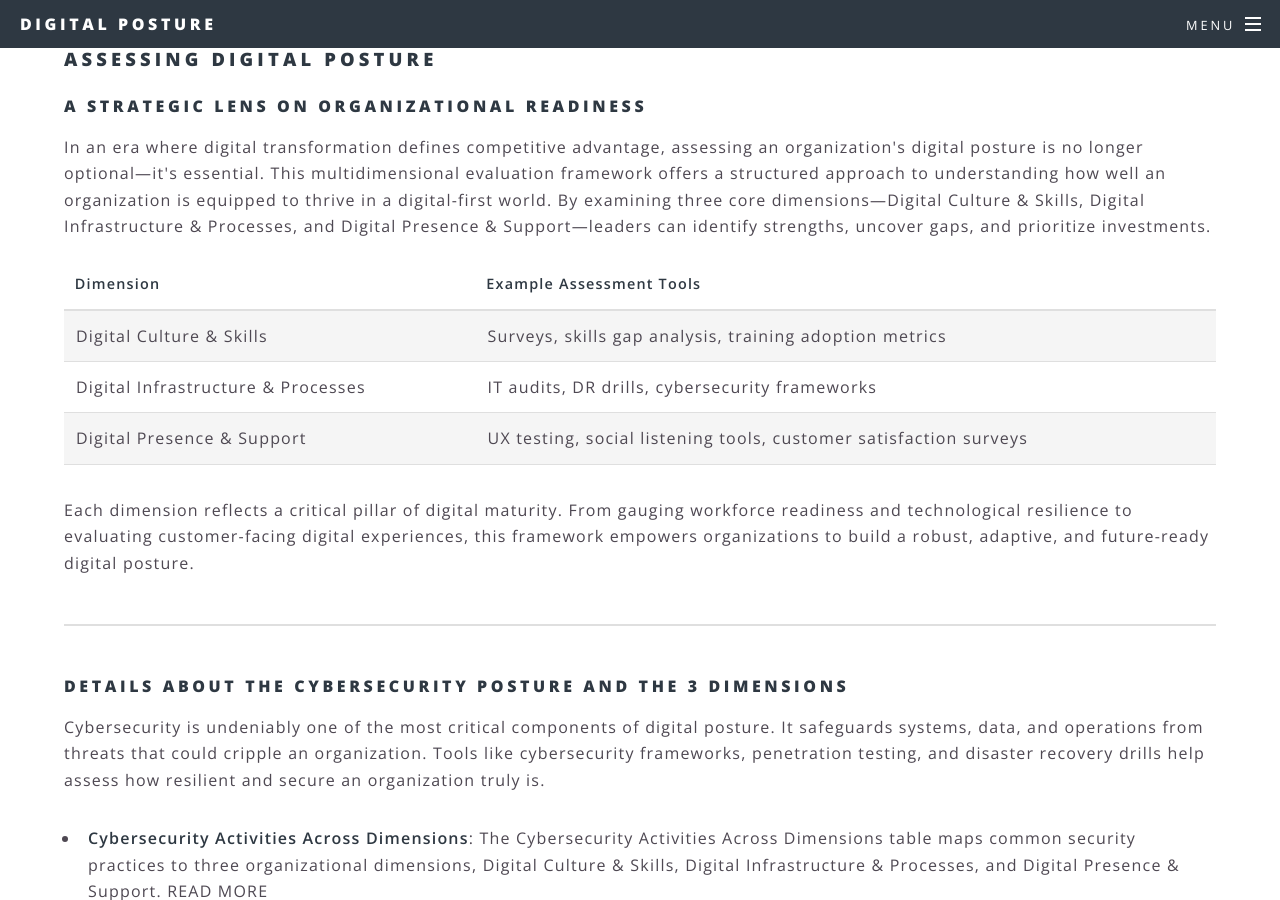
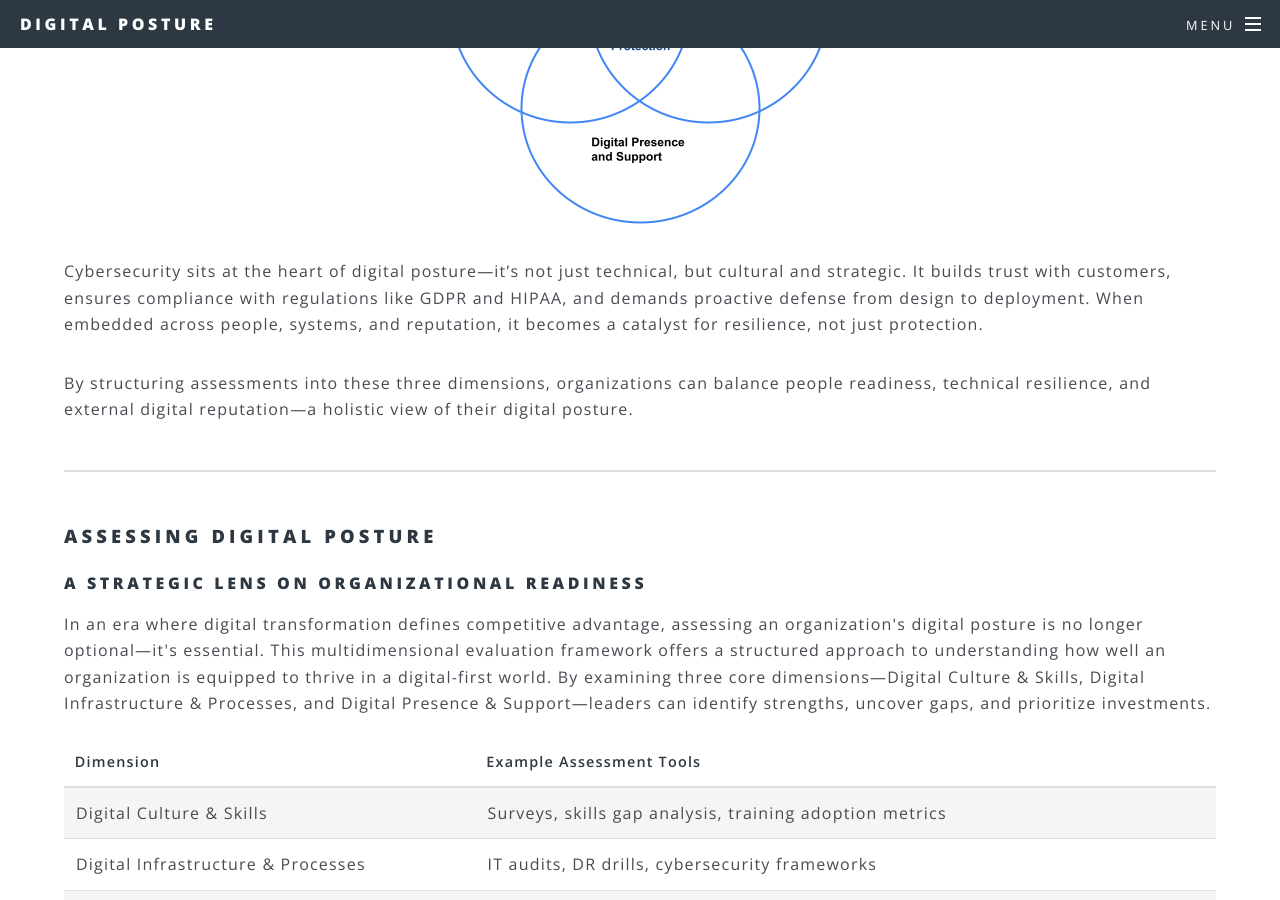
Before and after one commit to mixxr/mixxr.github.io, a Jekyll site: the page built from 3dimensions.html, in a window 1280 px wide and 900 px high, scrolled down 1055 px. Built offline with Jekyll 4.4.1, drawn with Linux system fonts in a browser that asks for light colours.

Commit message:
3d image and calendar

```diff
--- a/0about-us.html
+++ b/0about-us.html
@@ -3,7 +3,6 @@
 title: About Us
 subtitle: Fractional Digital Officers specializing in Digital Posture
 permalink: /about-us
-date: 2025-10-10
 ---
 <section>
 	<h3>Empowering SMEs to Thrive in the Digital Economy</h3>
--- a/3dimensions.html
+++ b/3dimensions.html
@@ -13,6 +13,9 @@
 						<li><b>{{ file.title }}</b>: {{ file.focus }} <a href="{{ file.url }}" aria-label="{{file.title}}">READ MORE</a></li><br/><!-- TO-DO: remove br-->
 					{% endfor %}
 				</ol>
+				<p><img	src="{{site.lang}}/images/3 dimensions_cybersecurity.png" alt="The 3 Dimensions of Digital Posture"
+					style="display: block; margin-left: auto; margin-right: auto; max-width: 100%; height: auto;"/></p>
+				<p>Cybersecurity sits at the heart of digital posture—it’s not just technical, but cultural and strategic. It builds trust with customers, ensures compliance with regulations like GDPR and HIPAA, and demands proactive defense from design to deployment. When embedded across people, systems, and reputation, it becomes a catalyst for resilience, not just protection.</p>
 				<p>By structuring assessments into these three dimensions, organizations can balance people readiness, technical resilience, and external digital reputation—a holistic view of their digital posture.</p>
 				<hr />
 			</section>
--- a/_includes/header.html
+++ b/_includes/header.html
@@ -1,6 +1,6 @@
 <!-- Header -->
 <div id="header"{% if page.layout == 'landing' %} class="alt"{% endif %} role="header">
-  <h1><a href="/">{{ site.title }}</a></h1>
+  <h1><a href="/">{{ site.title }}</a></h1><!--<img src="favicon.ico" width="24" height="24px"/>-->
   <nav id="nav">
     <ul>
       <li class="special">
--- a/book-meeting.html
+++ b/book-meeting.html
@@ -3,11 +3,10 @@
 title: Book a free meeting
 subtitle: this is a 30 minutes free meeting to discuss your needs about the digital posture
 permalink: /book-meeting
-date: 2025-10-12
 ---
-	<!-- Calendly inline widget begin -->
 	 <main>
-<div class="calendly-inline-widget" data-url="https://calendly.com/atollo/30min?hide_event_type_details=1&primary_color=951605" style="min-width:320px;height:700px;"></div>
+<!-- Calendly inline widget begin -->
+<div class="calendly-inline-widget" data-url="https://calendly.com/digital-posture-info/30min?hide_event_type_details=1&hide_gdpr_banner=1" style="min-width:320px;height:700px;"></div>
 <script type="text/javascript" src="https://assets.calendly.com/assets/external/widget.js" async></script>
 <!-- Calendly inline widget end -->
  </main>
```
Also changed, not shown: images/3 dimensions_cybersecurity.png (added).
